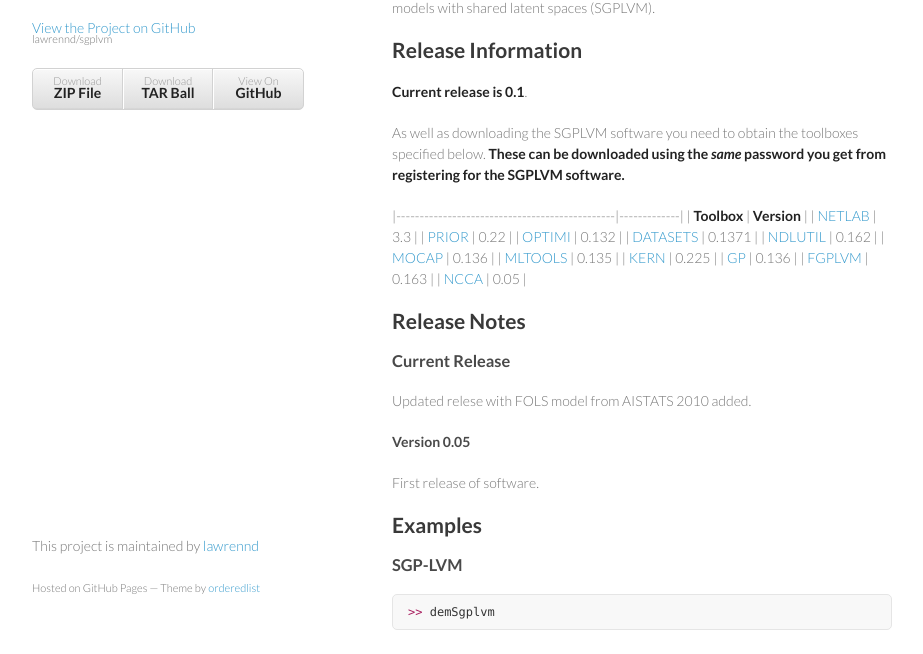
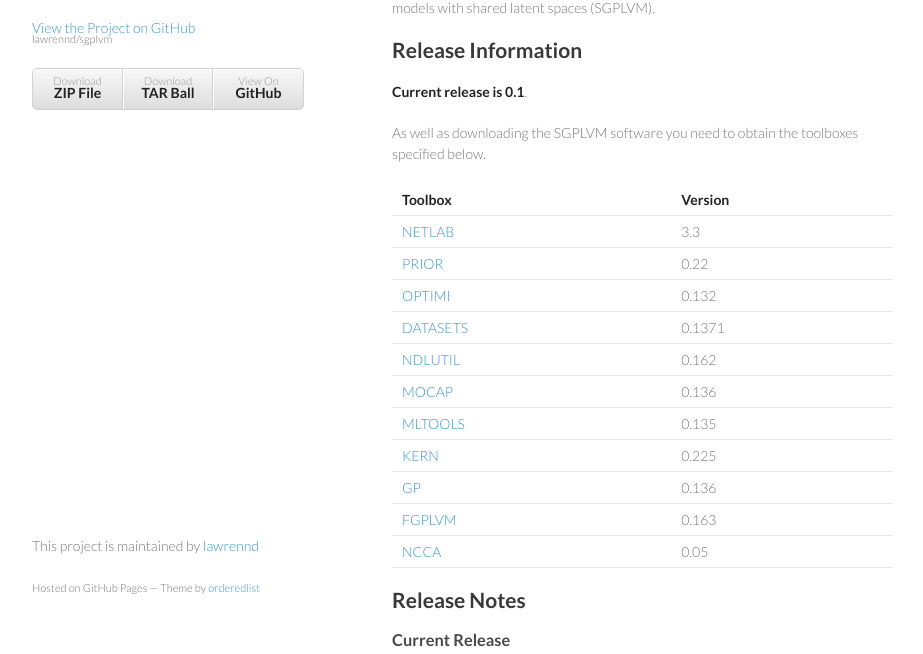
Before and after one commit to lawrennd/sgplvm, a plain HTML site: page index.html in a window 1280 px wide. Shown: the part 133-787 px from the top of the page, without its empty margins (178-1101 px from the left). Drawn offline with Linux system fonts and the light colour scheme.

```diff
--- a/index.html
+++ b/index.html
@@ -38,21 +38,62 @@
 
 <p><strong>Current release is 0.1</strong>.</p>
 
-<p>As well as downloading the SGPLVM software you need to obtain the toolboxes specified below. <strong>These can be downloaded using the <em>same</em> password you get from registering for the SGPLVM software.</strong></p>
+<p>As well as downloading the SGPLVM software you need to obtain the toolboxes specified below. </p>
 
-<p>|-----------------------------------------------|-------------|
-| <strong>Toolbox</strong>                                   | <strong>Version</strong> |
-| <a href="/netlab/downloadFiles/vrs3p3">NETLAB</a>        | 3.3         |
-| <a href="/prior/downloadFiles/vrs0p22">PRIOR</a>         | 0.22        |
-| <a href="/optimi/downloadFiles/vrs0p132">OPTIMI</a>      | 0.132       |
-| <a href="/datasets/downloadFiles/vrs0p1371">DATASETS</a> | 0.1371      |
-| <a href="/ndlutil/downloadFiles/vrs0p162">NDLUTIL</a>    | 0.162       |
-| <a href="/mocap/downloadFiles/vrs0p136">MOCAP</a>        | 0.136       |
-| <a href="/mltools/downloadFiles/vrs0p135">MLTOOLS</a>    | 0.135       |
-| <a href="/kern/downloadFiles/vrs0p225">KERN</a>          | 0.225       |
-| <a href="/gp/downloadFiles/vrs0p136">GP</a>              | 0.136       |
-| <a href="/fgplvm/downloadFiles/vrs0p163">FGPLVM</a>      | 0.163       |
-| <a href="/ncca/downloadFiles/vrs0p05">NCCA</a>           | 0.05        |</p>
+<table>
+<thead>
+<tr>
+<th><strong>Toolbox</strong></th>
+<th><strong>Version</strong></th>
+</tr>
+</thead>
+<tbody>
+<tr>
+<td><a href="/netlab/downloadFiles/vrs3p3">NETLAB</a></td>
+<td>3.3</td>
+</tr>
+<tr>
+<td><a href="/prior/downloadFiles/vrs0p22">PRIOR</a></td>
+<td>0.22</td>
+</tr>
+<tr>
+<td><a href="/optimi/downloadFiles/vrs0p132">OPTIMI</a></td>
+<td>0.132</td>
+</tr>
+<tr>
+<td><a href="/datasets/downloadFiles/vrs0p1371">DATASETS</a></td>
+<td>0.1371</td>
+</tr>
+<tr>
+<td><a href="/ndlutil/downloadFiles/vrs0p162">NDLUTIL</a></td>
+<td>0.162</td>
+</tr>
+<tr>
+<td><a href="/mocap/downloadFiles/vrs0p136">MOCAP</a></td>
+<td>0.136</td>
+</tr>
+<tr>
+<td><a href="/mltools/downloadFiles/vrs0p135">MLTOOLS</a></td>
+<td>0.135</td>
+</tr>
+<tr>
+<td><a href="/kern/downloadFiles/vrs0p225">KERN</a></td>
+<td>0.225</td>
+</tr>
+<tr>
+<td><a href="/gp/downloadFiles/vrs0p136">GP</a></td>
+<td>0.136</td>
+</tr>
+<tr>
+<td><a href="/fgplvm/downloadFiles/vrs0p163">FGPLVM</a></td>
+<td>0.163</td>
+</tr>
+<tr>
+<td><a href="/ncca/downloadFiles/vrs0p05">NCCA</a></td>
+<td>0.05</td>
+</tr>
+</tbody>
+</table>
 
 <h2>
 <a id="release-notes" class="anchor" href="#release-notes" aria-hidden="true"><span class="octicon octicon-link"></span></a>Release Notes</h2>
```
Also changed, not shown: params.json (+1 -1 lines).
